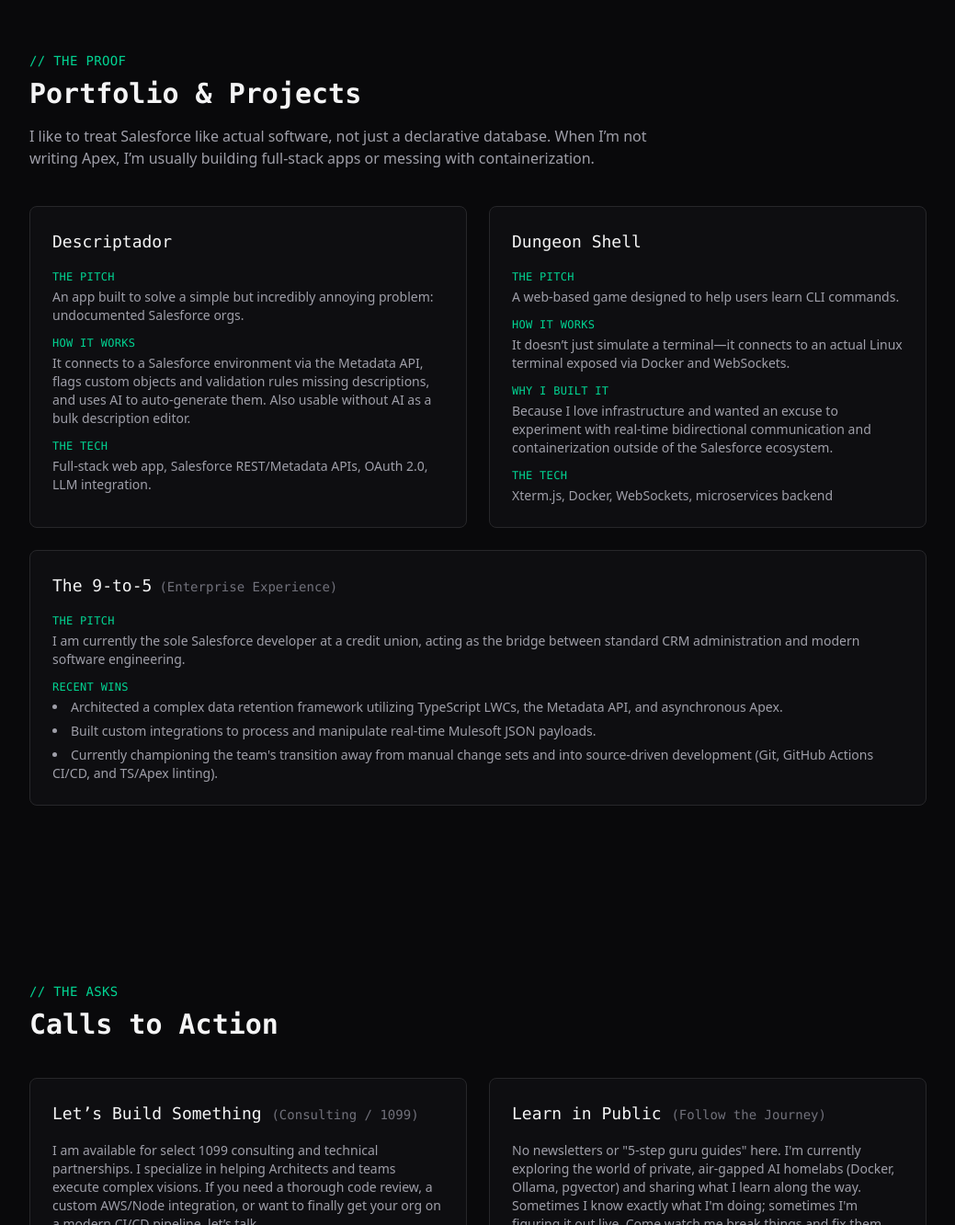
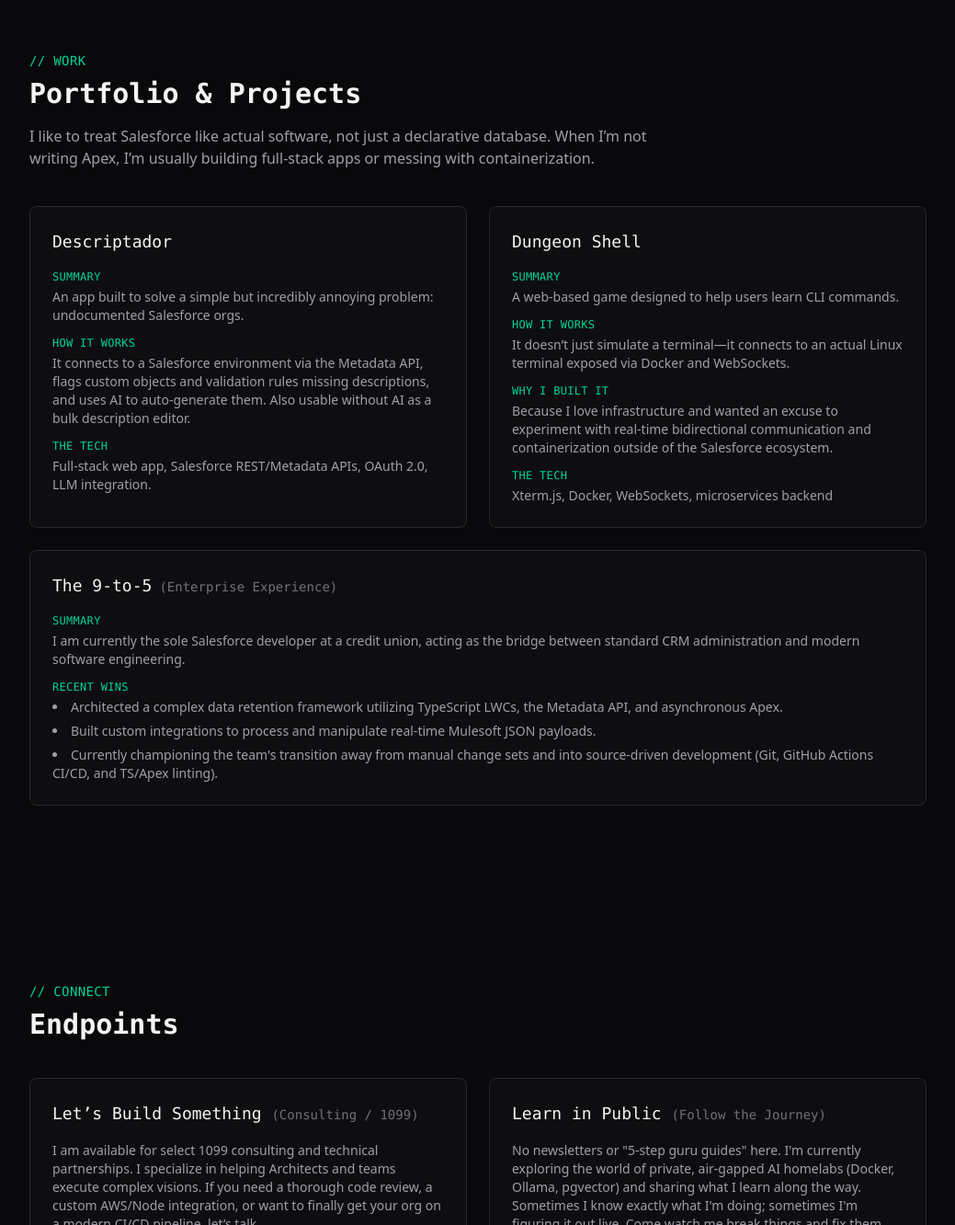
Before and after one commit to selkasse/sharif-gg, a React (Vite) app: page / in a window 1280 px wide. Shown: the part 528-1860 px from the top of the page at 92% size, without its empty margins (120-1159 px from the left). Built offline with nearby package versions, Linux system fonts and the light colour scheme.

Commit message:
link to projects

```diff
--- a/src/components/CallToAction.tsx
+++ b/src/components/CallToAction.tsx
@@ -1,30 +1,30 @@
-import { ArrowRight } from 'lucide-react'
-import { SiGithub, SiTwitch, SiYoutube } from 'react-icons/si'
+import { ArrowRight } from "lucide-react";
+import { SiGithub, SiTwitch, SiYoutube } from "react-icons/si";
 
 function CallToAction() {
   return (
     <section className="mx-auto max-w-5xl px-6 py-16 md:py-24">
       <p className="font-mono text-sm uppercase tracking-wide text-emerald-400">
-        // The Asks
+        // Connect
       </p>
       <h2 className="mt-2 font-mono text-2xl font-semibold text-zinc-100 md:text-3xl">
-        Calls to Action
+        Endpoints
       </h2>
 
       <div className="mt-10 grid gap-6 md:grid-cols-2">
         <div className="rounded-lg border border-zinc-800 bg-zinc-900/40 p-6">
           <h3 className="font-mono text-lg text-zinc-100">
-            Let’s Build Something{' '}
+            Let’s Build Something{" "}
             <span className="text-sm font-normal text-zinc-500">
               (Consulting / 1099)
             </span>
           </h3>
           <p className="mt-4 text-sm text-zinc-400">
             I am available for select 1099 consulting and technical
-            partnerships. I specialize in helping Architects and teams
-            execute complex visions. If you need a thorough code review, a
-            custom AWS/Node integration, or want to finally get your org on a
-            modern CI/CD pipeline, let’s talk.
+            partnerships. I specialize in helping Architects and teams execute
+            complex visions. If you need a thorough code review, a custom
+            AWS/Node integration, or want to finally get your org on a modern
+            CI/CD pipeline, let’s talk.
           </p>
           <a
             href="#"
@@ -37,17 +37,17 @@
 
         <div className="rounded-lg border border-zinc-800 bg-zinc-900/40 p-6">
           <h3 className="font-mono text-lg text-zinc-100">
-            Learn in Public{' '}
+            Learn in Public{" "}
             <span className="text-sm font-normal text-zinc-500">
               (Follow the Journey)
             </span>
           </h3>
           <p className="mt-4 text-sm text-zinc-400">
-            No newsletters or "5-step guru guides" here. I'm currently
-            exploring the world of private, air-gapped AI homelabs (Docker,
-            Ollama, pgvector) and sharing what I learn along the way.
-            Sometimes I know exactly what I'm doing; sometimes I'm figuring
-            it out live. Come watch me break things and fix them.
+            No newsletters or "5-step guru guides" here. I'm currently exploring
+            the world of private, air-gapped AI homelabs (Docker, Ollama,
+            pgvector) and sharing what I learn along the way. Sometimes I know
+            exactly what I'm doing; sometimes I'm figuring it out live. Come
+            watch me break things and fix them.
           </p>
           <div className="mt-6 flex items-center gap-4">
             <a
@@ -75,7 +75,7 @@
         </div>
       </div>
     </section>
-  )
+  );
 }
 
-export default CallToAction
+export default CallToAction;
--- a/src/components/ProjectCard.tsx
+++ b/src/components/ProjectCard.tsx
@@ -1,21 +1,33 @@
 type Field = {
-  label: string
-  text?: string
-  list?: string[]
+  label: string;
+  text?: string;
+  list?: string[];
+};
+
+interface ProjectCardProps {
+  title: string;
+  meta?: string;
+  fields: Field[];
+  link?: string;
 }
 
-interface ProjectCardProps {
-  title: string
-  meta?: string
-  fields: Field[]
-}
-
-function ProjectCard({ title, meta, fields }: ProjectCardProps) {
+function ProjectCard({ title, meta, fields, link }: ProjectCardProps) {
   return (
-    <div className="rounded-lg border border-zinc-800 bg-zinc-900/40 p-6">
+    <div
+      onClick={
+        link
+          ? () => window.open(link, "_blank", "noopener,noreferrer")
+          : undefined
+      }
+      className={`rounded-lg border border-zinc-800 bg-zinc-900/40 p-6${
+        link ? " cursor-pointer transition-colors hover:border-zinc-700" : ""
+      }`}
+    >
       <h3 className="font-mono text-lg text-zinc-100">
         {title}
-        {meta && <span className="ml-2 text-sm font-normal text-zinc-500">{meta}</span>}
+        {meta && (
+          <span className="ml-2 text-sm font-normal text-zinc-500">{meta}</span>
+        )}
       </h3>
       <dl className="mt-4 space-y-3">
         {fields.map((field) => (
@@ -23,7 +35,9 @@
             <dt className="font-mono text-xs uppercase tracking-wide text-emerald-400">
               {field.label}
             </dt>
-            {field.text && <dd className="mt-1 text-sm text-zinc-400">{field.text}</dd>}
+            {field.text && (
+              <dd className="mt-1 text-sm text-zinc-400">{field.text}</dd>
+            )}
             {field.list && (
               <dd className="mt-1">
                 <ul className="list-inside list-disc space-y-1.5 text-sm text-zinc-400">
@@ -37,7 +51,7 @@
         ))}
       </dl>
     </div>
-  )
+  );
 }
 
-export default ProjectCard
+export default ProjectCard;
--- a/src/components/Projects.tsx
+++ b/src/components/Projects.tsx
@@ -4,7 +4,7 @@
   return (
     <section className="mx-auto max-w-5xl px-6 py-16 md:py-24">
       <p className="font-mono text-sm uppercase tracking-wide text-emerald-400">
-        // The Proof
+        // Work
       </p>
       <h2 className="mt-2 font-mono text-2xl font-semibold text-zinc-100 md:text-3xl">
         Portfolio &amp; Projects
@@ -21,7 +21,7 @@
           // meta="(A Saleshorse Product)"
           fields={[
             {
-              label: "The Pitch",
+              label: "Summary",
               text: "An app built to solve a simple but incredibly annoying problem: undocumented Salesforce orgs.",
             },
             {
@@ -33,13 +33,14 @@
               text: "Full-stack web app, Salesforce REST/Metadata APIs, OAuth 2.0, LLM integration.",
             },
           ]}
+          link="https://descriptador.fyi"
         />
 
         <ProjectCard
           title="Dungeon Shell"
           fields={[
             {
-              label: "The Pitch",
+              label: "Summary",
               text: "A web-based game designed to help users learn CLI commands.",
             },
             {
@@ -55,6 +56,7 @@
               text: "Xterm.js, Docker, WebSockets, microservices backend",
             },
           ]}
+          link="https://dungeonshell.com"
         />
       </div>
 
@@ -64,7 +66,7 @@
           meta="(Enterprise Experience)"
           fields={[
             {
-              label: "The Pitch",
+              label: "Summary",
               text: "I am currently the sole Salesforce developer at a credit union, acting as the bridge between standard CRM administration and modern software engineering.",
             },
             {
```
